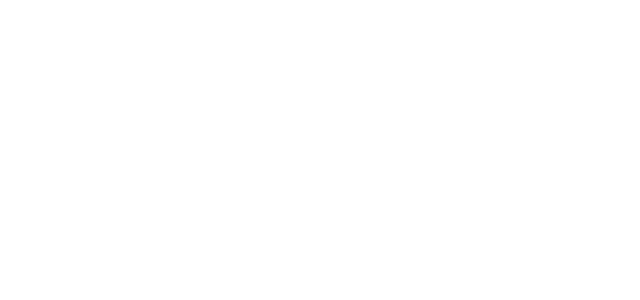
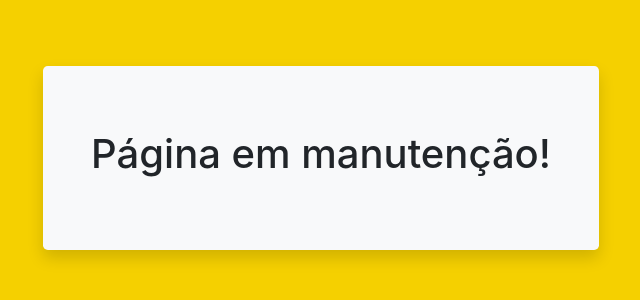
Before and after one commit to Beserrovsky/Curriculum, a React (Create React App) app: page / in a window 1280 px wide. Shown: the part 226-526 px from the top of the page, without its empty margins (319-959 px from the left). Built offline with nearby package versions, Linux system fonts and the light colour scheme; the HTML template or start-up script is replaced by a standard one.

Commit message:
maintenance page added

```diff
--- a/src/App.scss
+++ b/src/App.scss
@@ -1,9 +1,16 @@
 /* bootstrap theming */
 $theme-colors: (
-    "info": pink,
-    "danger": teal
+    "danger": rgb(245, 208, 0)
 );
 
 // Custom components
 
+.Maintenance{
+    display: flex;
+    height: 100vh;
+    width:  100vw;
+    justify-content: center;
+    align-items: center;
+}
+
 @import '../node_modules/bootstrap/scss/bootstrap';
--- a/src/App.tsx
+++ b/src/App.tsx
@@ -1,19 +1,18 @@
 import React from 'react';
 import './App.scss';
+import Maintenance from './Maintenance';
 
 function App() {
 
-  setTitle("Home");
+  setTitle("Maintenance (Home)");
 
   return (
-    <div className="App">
-
-    </div>
+    <Maintenance/>
   );
 }
 
 export function setTitle(title: string){
-  document.title = `Beserra - ${title}`;
+  document.title = `Felipe - ${title}`;
 }
 
 export default App;
--- /dev/null
+++ b/src/Maintenance.tsx
@@ -0,0 +1,12 @@
+import React from 'react'
+import { Jumbotron } from 'react-bootstrap';
+
+export default function Maintenance() {
+  return (
+    <div className="Maintenance bg-danger">
+      <Jumbotron className="bg-light px-5 shadow">
+        <h1>Página em manutenção!</h1>
+      </Jumbotron>
+    </div>
+  )
+}
--- /dev/null
+++ b/src/react-app-env.d.ts
@@ -0,0 +1 @@
+/// <reference types="react-scripts" />
```
